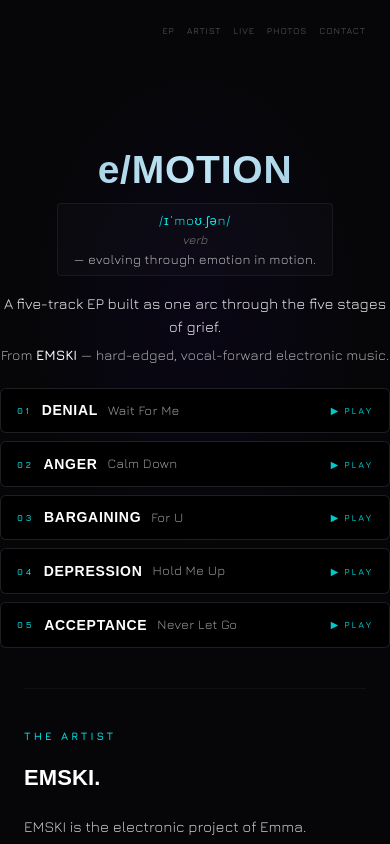
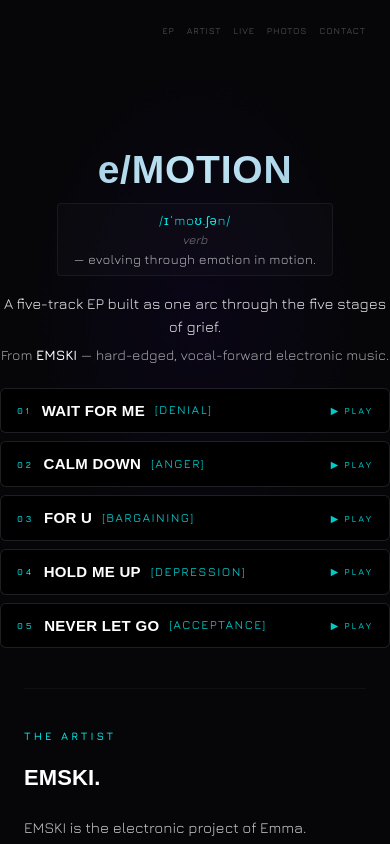
Before and after one commit to journalssound/EMSKI_EPK, a React (Vite) app: page /press in a window 390 px wide. Shown: the top 844 px of the page. Built offline with nearby package versions, Linux system fonts and the light colour scheme; a web font is replaced by a local one.

Commit message:
press: track title primary, stage in brackets as accent

```diff
--- a/src/components/EmskiPress.jsx
+++ b/src/components/EmskiPress.jsx
@@ -268,8 +268,8 @@ function StageTile({ track, index }) {
         <div className="stage-tile__overlay" />
         <div className="stage-tile__content">
           <span className="stage-tile__num">{track.stageNum}</span>
-          <span className="stage-tile__stage">{track.stage}</span>
           <span className="stage-tile__title">{track.title}</span>
+          <span className="stage-tile__stage">[{track.stage}]</span>
           <span className="stage-tile__cta" aria-hidden="true">
             {open ? "■ close" : "▶ play"}
           </span>
--- a/src/index.css
+++ b/src/index.css
@@ -1204,20 +1204,22 @@ button {
   letter-spacing: 0.3em;
   color: var(--c-cyan);
 }
-.stage-tile__stage {
+.stage-tile__title {
   font-family: var(--f-heading);
   font-weight: 700;
-  font-size: clamp(12px, 1.4vw, 15px);
-  letter-spacing: 0.05em;
+  font-size: clamp(14px, 1.6vw, 18px);
+  letter-spacing: 0.02em;
   text-transform: uppercase;
   color: var(--c-white);
   line-height: 1.05;
   text-shadow: 0 2px 12px rgba(0, 0, 0, 0.6);
 }
-.stage-tile__title {
-  font-size: 11px;
-  color: rgba(255, 255, 255, 0.7);
-  letter-spacing: 0.02em;
+.stage-tile__stage {
+  font-size: clamp(10px, 1.1vw, 12px);
+  font-weight: 500;
+  letter-spacing: 0.12em;
+  text-transform: uppercase;
+  color: rgba(0, 239, 239, 0.85);
   line-height: 1.2;
 }
 .stage-tile__cta {
@@ -1279,16 +1281,15 @@ button {
     padding: 0;
   }
   .stage-tile__num { order: 0; }
+  .stage-tile__title {
+    order: 1;
+    font-size: 15px;
+    text-shadow: none;
+  }
   .stage-tile__stage {
-    order: 1;
-    font-size: 14px;
-    text-shadow: none;
-  }
-  .stage-tile__title {
     order: 2;
     flex: 1;
-    font-size: 13px;
-    color: rgba(255, 255, 255, 0.6);
+    font-size: 12px;
   }
   .stage-tile__cta {
     order: 3;
```
